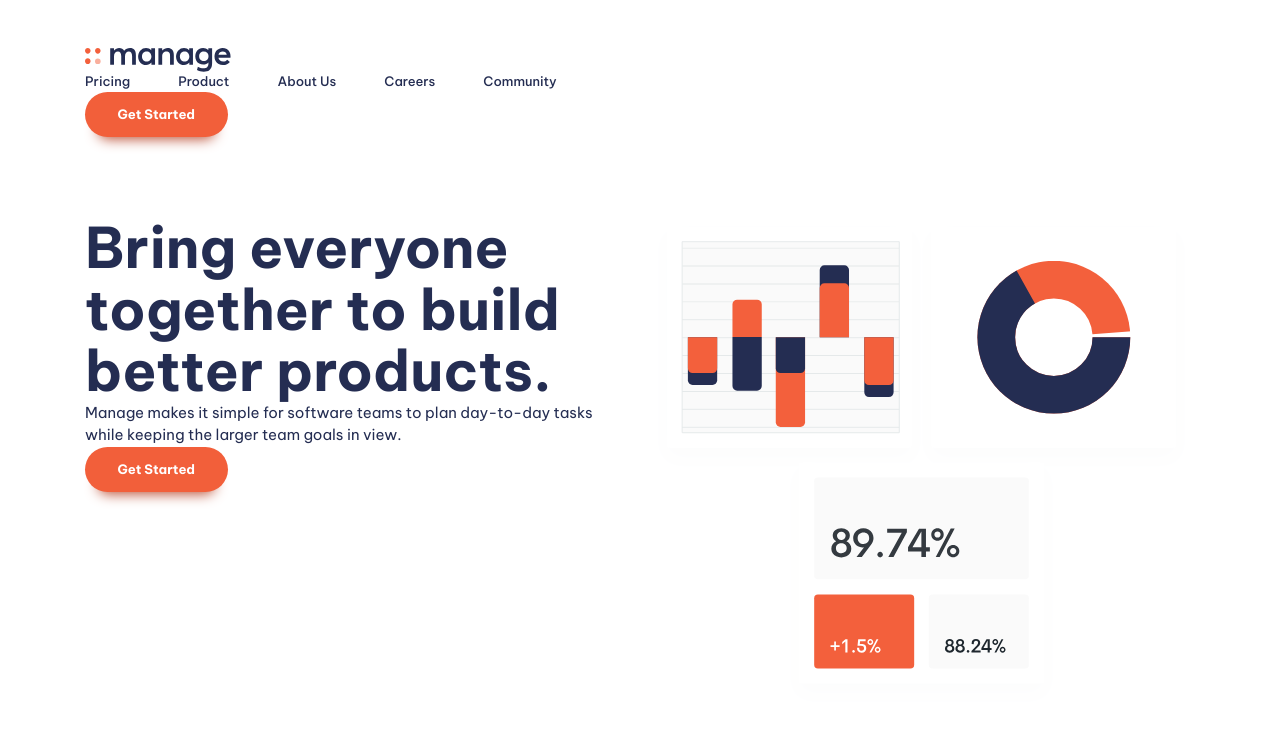
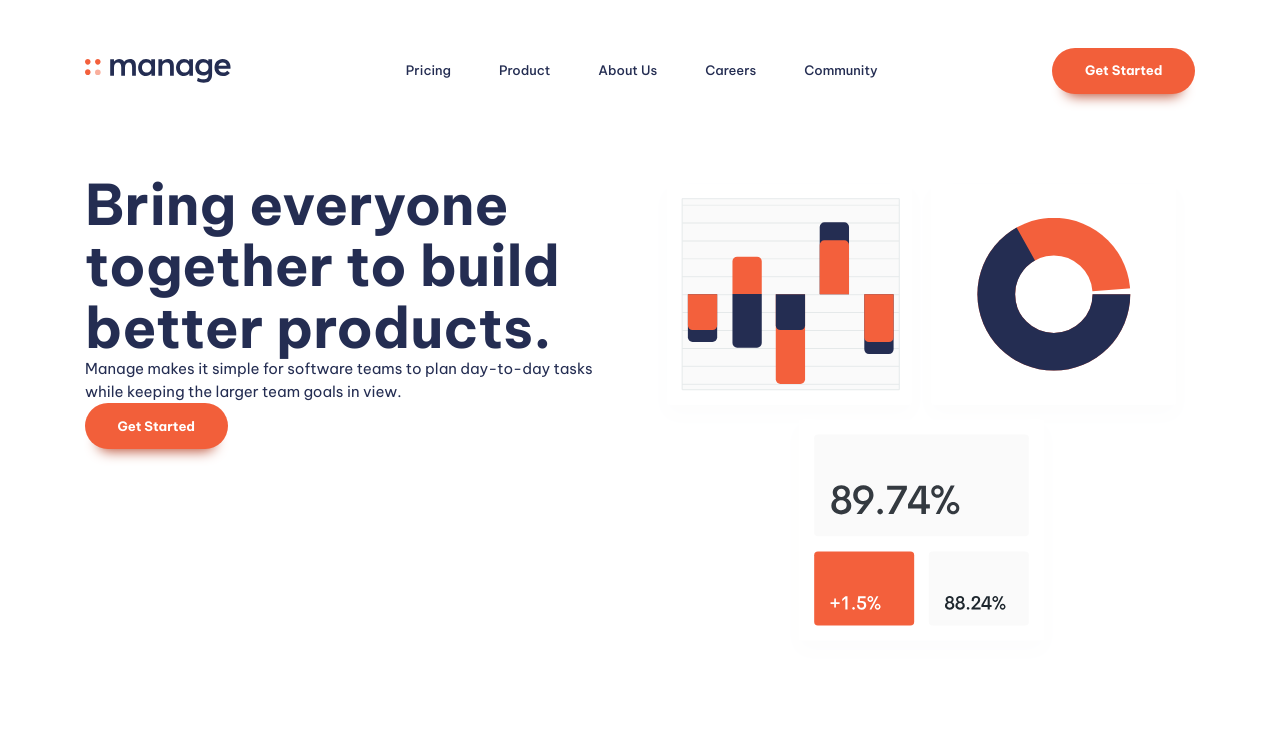
Before and after one commit to rubensantos12/Frontend-Mentor-Landing-Page, a plain HTML site: page index.html in a window 1280 px wide. Shown: the top 746 px of the page. Drawn offline with Linux system fonts and the light colour scheme.

Commit message:
Added button on the header of the page

```diff
--- a/index.html
+++ b/index.html
@@ -13,9 +13,15 @@
   <body>
     <header class="primary-header">
       <div class="container">
+        <div class="nav-wrapper">
         <a href="#"><img src="images/logo.svg" alt="Manage"></a>
-        <nav class="primary-navigation">
-          <ul role="list" class="nav-list">
+        <button class="mobile-nav-toggle" aria-controls="primary-navigation" aria-expanded="false">
+          <img class="icon-close" src="images/icon-close.svg" alt="" aria-hidden="true">
+          <img class="icon-hamburger" src="images/icon-hamburger.svg" alt="" aria-hidden="true">
+          <span class="visually-hidden">Menu</span>
+        </button>
+        <nav class="primary-navigation" id="primary-navigation">
+          <ul role="list" class="nav-list" >
             <li><a href="#">Pricing</a></li>
             <li><a href="#">Product</a></li>
             <li><a href="#">About Us</a></li>
@@ -23,7 +29,8 @@
             <li><a href="#">Community</a></li>
           </ul>
         </nav>
-        <button class="button">Get Started</button>
+        <button class="button | display-small-none display-md-inline-flex">Get Started</button>
+        </div>
       </div>
     </header>
     <main>
```
